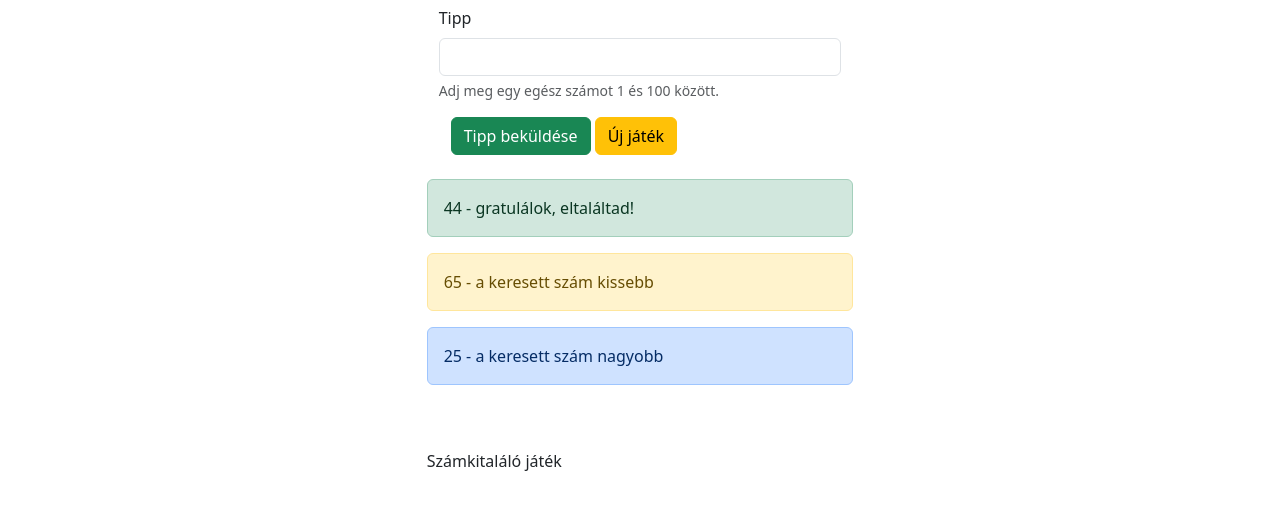
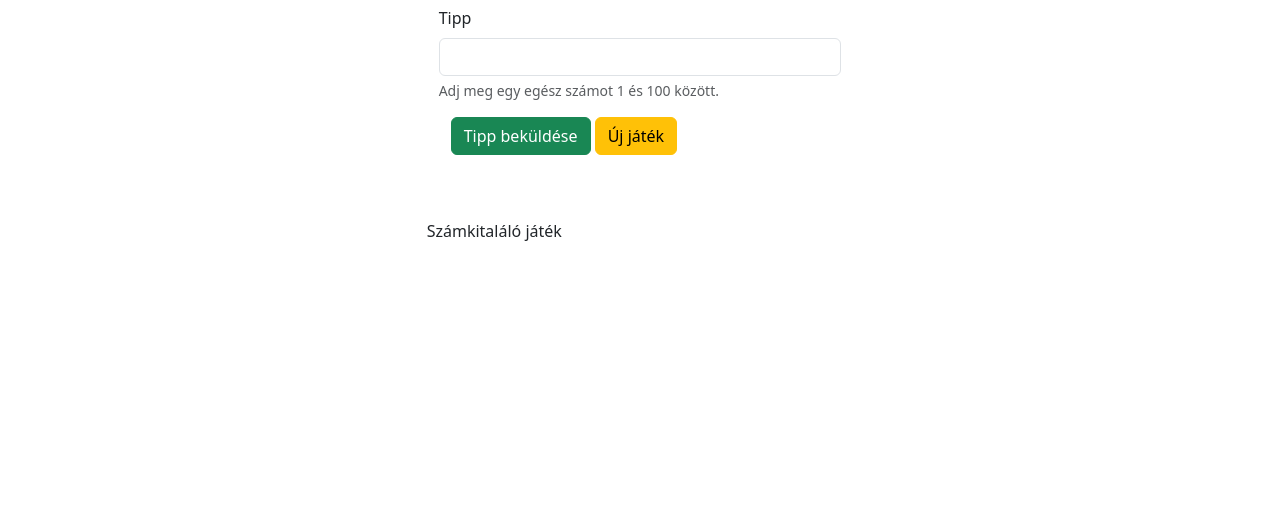
Before and after one commit to hajasko/Szamkitalalo-js, a plain HTML site: page index.html in a window 1280 px wide. Shown: the part 60-570 px from the top of the page. Drawn offline with nearby package versions, Linux system fonts and the light colour scheme.

Commit message:
reset game

```diff
--- a/index.html
+++ b/index.html
@@ -22,7 +22,7 @@
                     <div class="mb-3 col-12 col-md-8 offset-md-2 col-lg-6 offset-lg-3 col-xl-4 offset-xl-4">
                         <label for="numberInput" class="form-label">Tipp</label>
                         <input type="number"
-                        class="form-control"
+                        class="form-control js-guess-field"
                         id="numberInput"
                         aria-describedby="emailHelp"
                         min="1"
@@ -34,12 +34,12 @@
 
                     <div class="mb-3 form-check col-12 col-md-8 offset-md-2 col-lg-6 offset-lg-3 col-xl-4 offset-xl-4">
                           <button type="submit" class="btn btn-success">Tipp beküldése</button>
-                          <button class="btn btn-warning" >Új játék</button>
+                          <button class="btn btn-warning js-new-game-button" >Új játék</button>
                     </div>
                 </div>
             </div>
         </form>
-        <div class="container-fluid mt-2 mb-5">
+        <div class="container-fluid mt-2 mb-5 js-guess-container">
             <div class="row">
                 <div class="col-12 col-md-8 offset-md-2 col-lg-6 offset-lg-3 col-xl-4 offset-xl-4 alert alert-success" role="alert">
                     44 - gratulálok, eltaláltad!
--- a/szamkitalalo.js
+++ b/szamkitalalo.js
@@ -1,14 +1,27 @@
+let guessListContainer = document.querySelector('.js-guess-container');
+let currentGuessField = document.querySelector('.js-guess-field');
+let newGameButton = document.querySelector('.js-new-game-button');
+
 let target;
 
 function generateTarget() {
     return Math.floor(Math.random()*100)+1;
 }
 
+function resetGame() {
+    // korábbi tippek törlése
+    guessListContainer.innerHTML = '';
+    // input mező tartalmának törlése
+    currentGuessField.value = '';
+}
+
 function startGame() {
+    resetGame()
     target = generateTarget();
 }
 
 startGame();
+newGameButton.addEventListener('click', startGame);
 
 // document.getElementById('newGame').addEventListener('click', (event) => {
 //     event.preventDefault();
```
